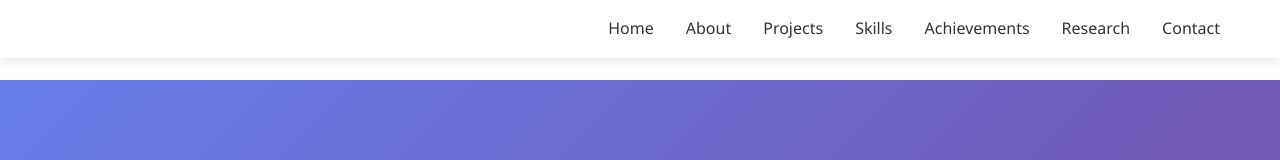
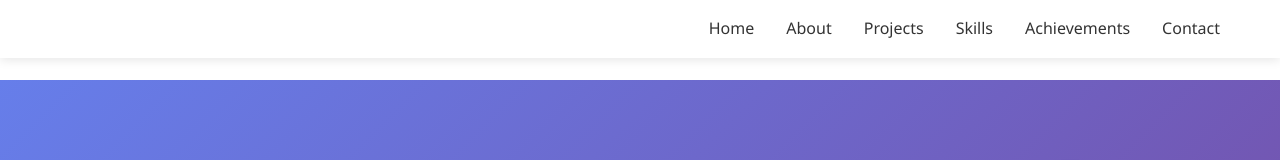
Before and after one commit to Vedansh14/portfolio, a plain HTML site: page index.html in a window 1280 px wide. Shown: the top 160 px of the page. Drawn offline with Linux system fonts and the light colour scheme.

Commit message:
Comment out Research link in index.html
Comment out the Research link in the navigation menu.

```diff
--- a/index.html
+++ b/index.html
@@ -20,7 +20,7 @@
                 <li><a href="#projects">Projects</a></li>
                 <li><a href="#skills">Skills</a></li>
                 <li><a href="#achievements">Achievements</a></li>
-                <li><a href="#research">Research</a></li>
+   <!--             <li><a href="#research">Research</a></li> -->
                 <li><a href="#contact">Contact</a></li>
             </ul>
         </div>
```
